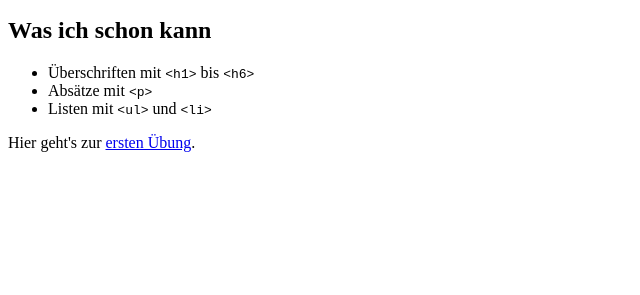
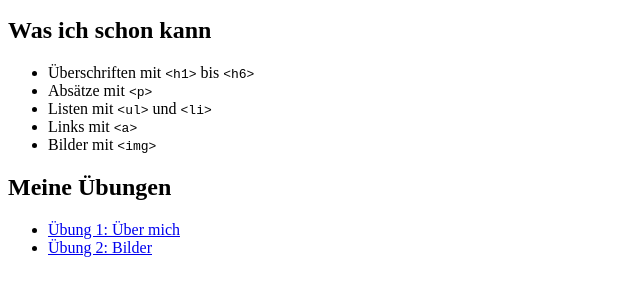
Before and after one commit to michaelquehenberger/Annahof, a plain HTML site: page index.html in a window 1280 px wide. Shown: the part 101-396 px from the top of the page, without its empty margins (0-640 px from the left). Drawn offline with Linux system fonts and the light colour scheme.

Commit message:
inhalt und startseite

```diff
--- a/index.html
+++ b/index.html
@@ -1,10 +1,12 @@
 <!DOCTYPE html>
 <html lang="de">
+
 <head>
   <meta charset="UTF-8">
   <meta name="viewport" content="width=device-width, initial-scale=1.0">
   <title>Meine erste Webseite</title>
 </head>
+
 <body>
   <!-- Das ist ein Kommentar: wird im Browser nicht angezeigt -->
   <h1>Hallo M.Q Welt!</h1>
@@ -15,8 +17,17 @@
     <li>Überschriften mit <code>&lt;h1&gt;</code> bis <code>&lt;h6&gt;</code></li>
     <li>Absätze mit <code>&lt;p&gt;</code></li>
     <li>Listen mit <code>&lt;ul&gt;</code> und <code>&lt;li&gt;</code></li>
+    <li>Links mit <code>&lt;a&gt;</code></li>
+    <li>Bilder mit <code>&lt;img&gt;</code></li>
+
   </ul>
 
-  <p>Hier geht's zur <a href="uebungen/01-erste-seite/index.html">ersten Übung</a>.</p>
+  <h2>Meine Übungen</h2>
+  <ul>
+    <li><a href="uebungen/01-erste-seite/">Übung 1: Über mich</a></li>
+    <li><a href="uebungen/02-bilder/">Übung 2: Bilder</a></li>
+  </ul>
+
 </body>
+
 </html>
```
